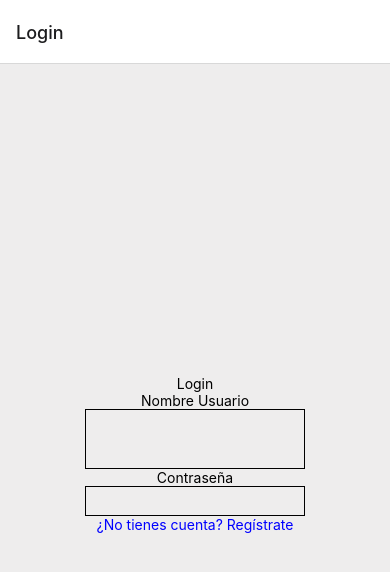
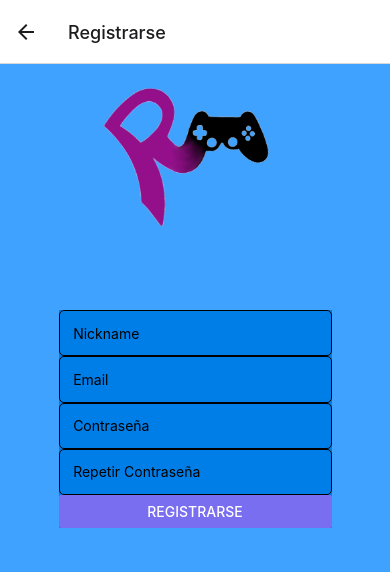
Before and after one commit to CristianMatias/urGameReviewClient, a React Native app: screen /Registrarse in a window 390 px wide. Shown: the top 572 px of the page. Built offline with nearby package versions, Linux system fonts and the light colour scheme.

Commit message:
Añadido estilos para el registro

```diff
--- a/App.js
+++ b/App.js
@@ -11,11 +11,11 @@ export default function App() {
     <NavigationContainer>
       <Stack.Navigator>
         <Stack.Screen
-          name="Login"
+          name="Iniciar Sesión"
           component={Login}
         />
         <Stack.Screen
-          name="SignIn"
+          name="Registrarse"
           component={SignIn}
         />
       </Stack.Navigator>
--- a/package.json
+++ b/package.json
@@ -10,6 +10,7 @@
   "dependencies": {
     "@react-navigation/native": "^6.0.6",
     "@react-navigation/native-stack": "^6.2.5",
+    "@types/react": "^17.0.34",
     "axios": "^0.24.0",
     "expo": "~43.0.0",
     "expo-status-bar": "~1.1.0",
--- a/src/components/login/login.tsx
+++ b/src/components/login/login.tsx
@@ -30,7 +30,7 @@ export default function Login({navigation}) {
         secureTextEntry={true}
      />
 
-     <Text style={{color: 'blue'}} onPress={() => navigation.push('SignIn')}>¿No tienes cuenta? Regístrate</Text>
+     <Text style={{color: 'blue'}} onPress={() => navigation.push('Registrarse')}>¿No tienes cuenta? Regístrate</Text>
 
     </View>
   );
--- /dev/null
+++ b/src/components/signin/signin.js
@@ -0,0 +1,21 @@
+import React from 'react';
+import { View, TextInput, Button, Image, Text } from 'react-native';
+import styles from '../../../styles/styles';
+
+export default function SignIn() {
+
+    return (
+      <View style={{backgroundColor: '#40A2FF', flex: 1}}>
+        <Image source={require('../../../images/icon.png')} style={styles.signinImage}/>
+          <View style={styles.signin}>
+          <TextInput style={styles.signinText} placeholder="Nickname"/>
+          <TextInput style={styles.signinText} placeholder="Email"/>
+          <TextInput style={styles.signinText} placeholder="Contraseña"/>
+          <TextInput style={styles.signinText} placeholder="Repetir Contraseña"/>
+          <Button color={'#796DF0'} title="Registrarse"
+          onPress={()=> "Futura llamada al servidor"}/>
+        </View>
+      </View>
+
+    );
+  }
--- a/src/components/signin/signin.tsx
+++ /dev/null
@@ -1,18 +0,0 @@
-import { StatusBar } from 'expo-status-bar';
-import React from 'react';
-import { StyleSheet, Text, View, TextInput, Button } from 'react-native';
-
-export default function SignIn() {
-    return (
-      <View>
-         <Text>Registro</Text>
-        <TextInput defaultValue="Nickname"/>
-        <TextInput defaultValue="Email"/>
-        <TextInput defaultValue="Contraseña"/>
-        <TextInput defaultValue="Repetir Contraseña"/>
-        <Button title="BUTTON" disabled
-        onPress={()=> ""}/>
-        <StatusBar style="auto" />
-      </View>
-    );
-  }
--- a/styles/styles.js
+++ b/styles/styles.js
@@ -36,5 +36,27 @@ export default StyleSheet.create({
     },
     imageHeader: {
         marginLeft: '40%'
+    },
+
+    // SIGNIN CSS
+    signin: {
+        marginStart: '15%',
+        marginEnd: '15%',
+        marginTop: '55%',
+        backgroundColor: '#007EE7',
+    },
+    signinText: {
+        borderWidth: 1,
+        paddingTop: '5%',
+        paddingBottom: '5%',
+        paddingLeft: '5%',
+        borderRadius: 5
+    },
+    signinImage: {
+        width: '50%',
+        marginLeft: '25%',
+        resizeMode: 'contain',
+        marginBottom: '-80%',
+        marginTop: '-45%'
     }
 })
```
Also changed, not shown: images/icon.png (added), 1 other file (tests, documents, lock files or other folders).
